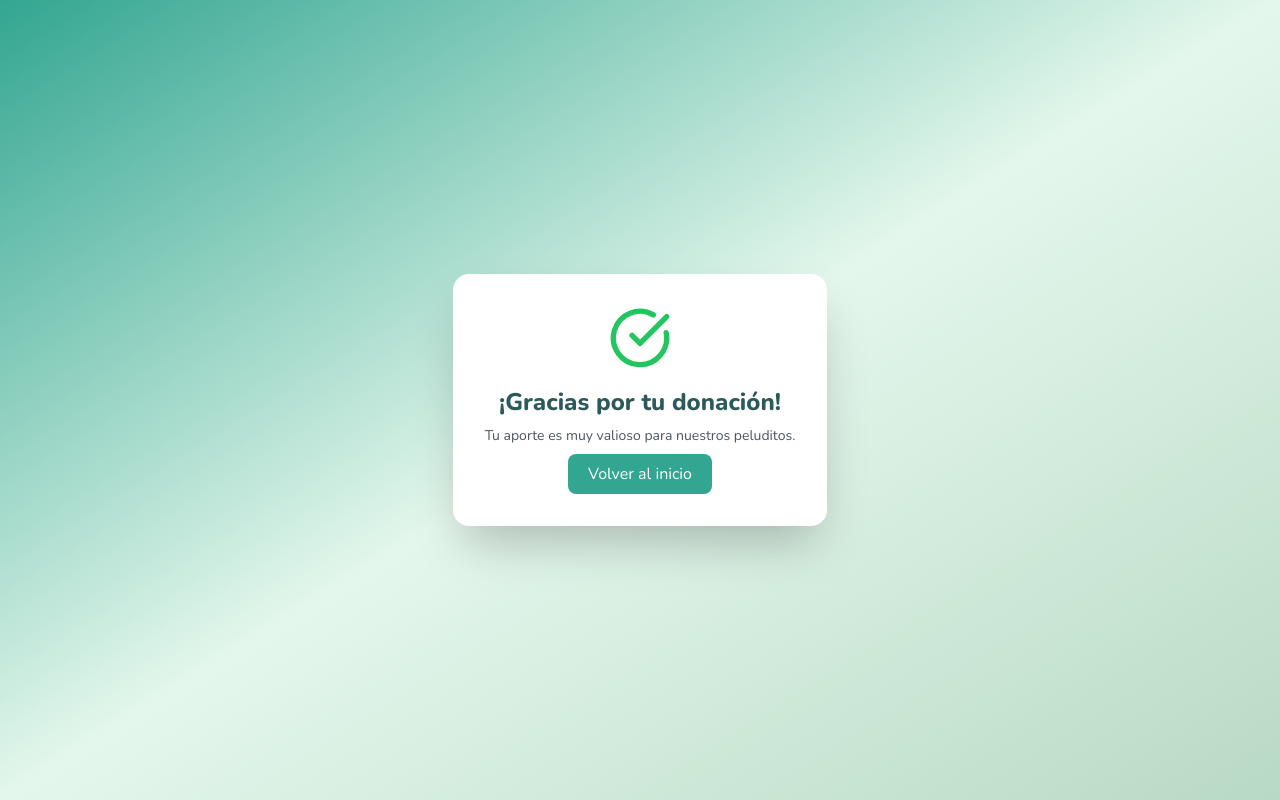
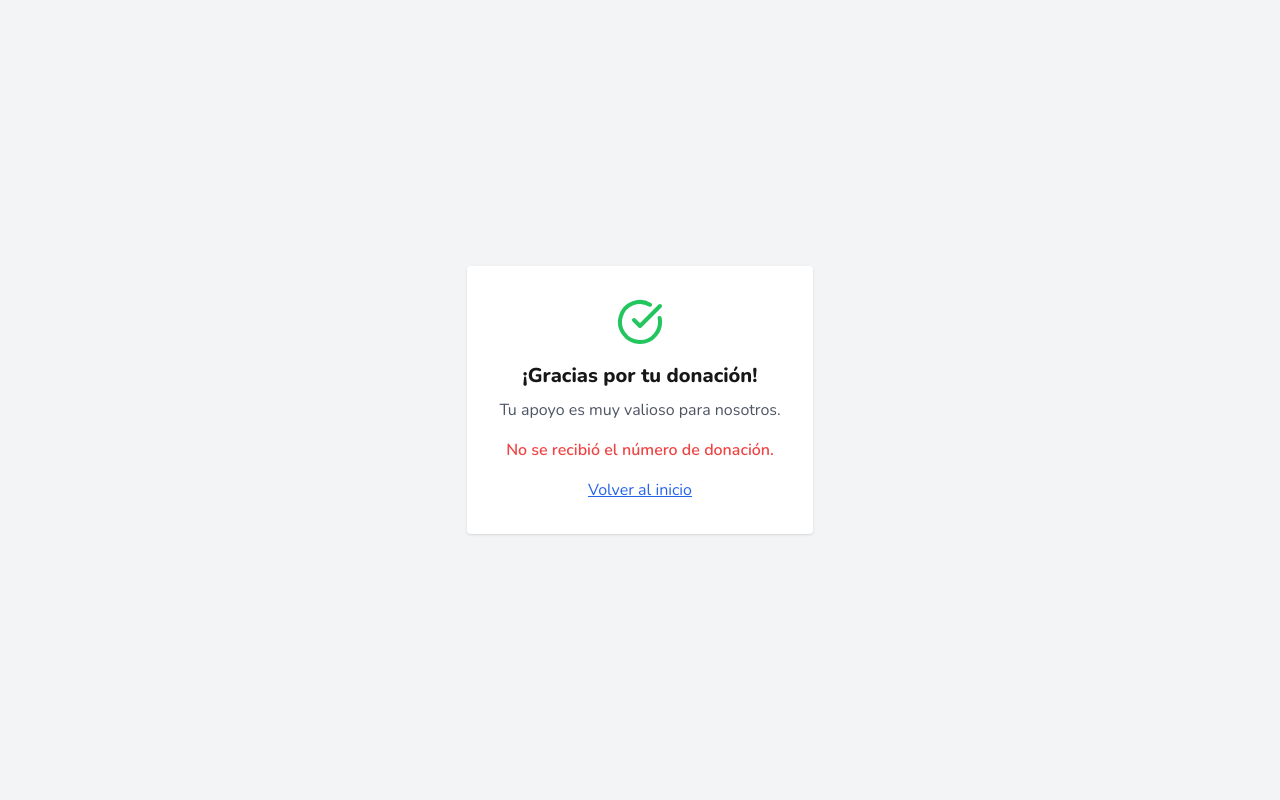
Before and after one commit to tomasbisio98/front-pawforpaw, a Next.js app: page /donations/success in a window 1280 px wide. Built offline with nearby package versions, Linux system fonts and the light colour scheme.

Commit message:
vercel (#59)

```diff
--- a/src/app/(admin)/dashboard/Components/ProductosTable.tsx
+++ b/src/app/(admin)/dashboard/Components/ProductosTable.tsx
@@ -3,6 +3,7 @@
 import React, { useEffect, useState } from "react";
 import { useRouter } from "next/navigation";
 import { Pencil } from "lucide-react";
+import Image from "next/image";
 import { getDogId } from "@/service/dogs";
 import { IProducts } from "@/interface/IProducts";
 import ProductModal from "./ProductModal";
@@ -132,11 +133,12 @@ export default function ProductTable({ perrito, refreshKey }: Props) {
                       </div>
                     </label>
                   </td>
-
                   <td className="p-3">
-                    <img
+                    <Image
                       src={product.imgUrl}
                       alt={product.name}
+                      width={40}
+                      height={40}
                       className="object-cover w-10 h-10 rounded"
                     />
                   </td>
--- a/src/app/(single-page)/authpag/components/ResetPasswordPage.tsx
+++ b/src/app/(single-page)/authpag/components/ResetPasswordPage.tsx
@@ -7,7 +7,8 @@ import Image from 'next/image'
 
 export default function ResetPasswordPage() {
   const params = useParams();
-  const token = params?.token as string | undefined;
+  const tokenParam = params ? params['token'] : undefined;
+  const token = Array.isArray(tokenParam) ? tokenParam[0] : tokenParam;
   const router = useRouter()
 
   const [password, setPassword] = useState('')
--- a/src/app/(views)/ComponentHome/page.tsx
+++ b/src/app/(views)/ComponentHome/page.tsx
@@ -22,7 +22,7 @@ const HomeContent = () => {
           slidesPerView={1}
           navigation
           pagination={{ clickable: true }}
-          autoplay={{ delay: 3000 }}
+          autoplay={{ delay: 6000 }}
           loop
           className="h-full"
         >
--- a/src/app/donations/success/SuccessContent.tsx
+++ b/src/app/donations/success/SuccessContent.tsx
@@ -1,32 +1,30 @@
 "use client";
-
+import { useSearchParams } from "next/navigation";
 import { CheckCircle } from "lucide-react";
-import { useSearchParams } from "next/navigation";
 import Link from "next/link";
 
 export default function SuccessContent() {
   const searchParams = useSearchParams();
   const donationId = searchParams?.get("donationId");
 
+  console.log("👉 donationId:", donationId); // 👈 esto debe mostrar algo
+
   return (
-        <div className="min-h-screen bg-gradient-to-br from-verdeClaro via-blancoConVerde to-verdeSuave flex items-center justify-center px-4 font-nunito">
-            <div className="bg-white p-8 rounded-2xl shadow-2xl max-w-md text-center">
-                <div className="flex justify-center mb-4">
-                    <CheckCircle className="w-16 h-16 text-green-500" />
-                </div>
-                <h1 className="text-2xl font-bold text-verdeOscuro mb-2">¡Gracias por tu donación!</h1>
-                <p className="text-gray-600 text-sm mb-2">Tu aporte es muy valioso para nuestros peluditos.</p>
-
-                {donationId && (
-                    <p className="text-sm text-gray-500 mb-4">
-                        Número de referencia: <strong>{donationId}</strong>
+    <div className="min-h-screen flex items-center justify-center bg-gray-100">
+      <div className="text-center bg-white p-8 rounded shadow">
+        <CheckCircle className="w-12 h-12 text-green-500 mx-auto mb-4" />
+        <h1 className="text-xl font-bold mb-2">¡Gracias por tu donación!</h1>
+        <p className="text-gray-600 mb-4">
+          Tu apoyo es muy valioso para nosotros.
+        </p>
+        {donationId ? (
+          <p className="text-gray-500">Número de referencia: {donationId}</p>
+        ) : (
+          <p className="text-red-500 font-semibold">
+            No se recibió el número de donación.
           </p>
         )}
-
-                <Link
-                    href="/"
-                    className="inline-block bg-verdeClaro text-white px-5 py-2 rounded-lg hover:bg-verdeOscuro transition-colors"
-                >
+        <Link href="/" className="inline-block mt-4 text-blue-600 underline">
           Volver al inicio
         </Link>
       </div>
--- a/src/app/donations/success/page.tsx
+++ b/src/app/donations/success/page.tsx
@@ -3,7 +3,7 @@ import SuccessContent from "./SuccessContent";
 
 export default function SuccessPage() {
   return (
-    <Suspense fallback={<div className="text-center p-10">Cargando...</div>}>
+    <Suspense fallback={<div className="p-4 text-center">Cargando...</div>}>
       <SuccessContent />
     </Suspense>
   );
```
Also changed, not shown: src/service/user.ts (line endings or trailing spaces). Lines whose indentation alone changed are shown as unchanged.
